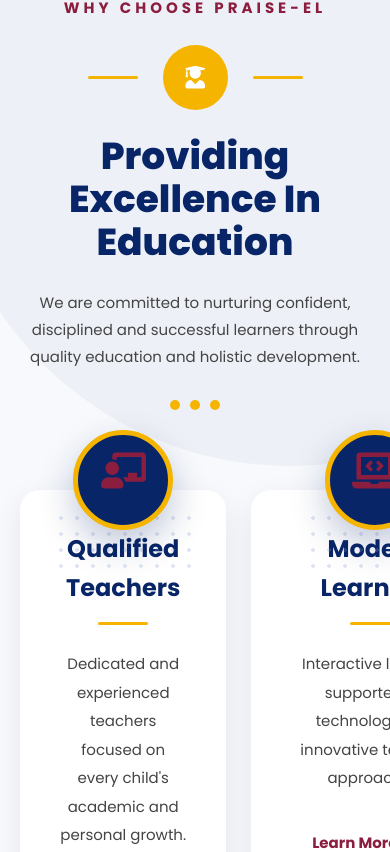
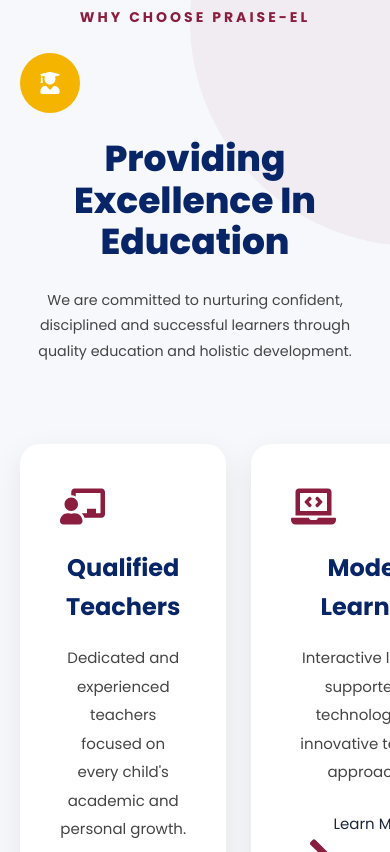
Before and after one commit to nickdev256/praiseel-school, a React (Vite) app: page / in a window 390 px wide. Shown: the part 4712-5564 px from the top of the page. Built offline with nearby package versions, Linux system fonts and the light colour scheme.

Commit message:
Fix App.css layout restrictions

```diff
--- a/src/components/WhyChooseUs.css
+++ b/src/components/WhyChooseUs.css
@@ -8,9 +8,11 @@
 
 .why-section{
   position:relative;
-  padding:120px 6%;
-  background:#f7f9fc;
   overflow:hidden;
+
+  padding:120px 5% 140px;
+  background:#f7f8fc;
+
   font-family:"Poppins",sans-serif;
 }
 
@@ -19,19 +21,22 @@
 .why-section::before{
   content:"";
   position:absolute;
-  left:-250px;
+
+  left:-350px;
   bottom:-250px;
 
-  width:700px;
-  height:700px;
+  width:900px;
+  height:900px;
 
   border-radius:50%;
+
   background:rgba(8,37,103,.04);
 }
 
 .why-section::after{
   content:"";
   position:absolute;
+
   right:-250px;
   top:-150px;
 
@@ -39,52 +44,55 @@
   height:700px;
 
   border-radius:50%;
-  background:rgba(8,37,103,.04);
+
+  background:rgba(139,30,63,.05);
 }
 
 /* HEADER */
 
 .why-header{
   position:relative;
-  z-index:2;
-
-  max-width:1000px;
-  margin:0 auto 100px;
+  z-index:5;
 
   text-align:center;
+  max-width:1000px;
+
+  margin:auto;
 }
 
-.why-tag{
+.why-header span{
   display:block;
 
-  color:#8B1E3F;
+  color:#8b1e3f;
 
-  font-size:1rem;
+  font-size:16px;
   font-weight:700;
 
-  letter-spacing:4px;
+  letter-spacing:5px;
+  text-transform:uppercase;
+
+  margin-bottom:25px;
 }
 
-.header-lines{
+.header-decoration{
   display:flex;
+  justify-content:center;
   align-items:center;
-  justify-content:center;
-  gap:25px;
+  gap:18px;
 
-  margin:25px 0;
+  margin-bottom:30px;
 }
 
-.header-lines span{
-  width:90px;
+.header-decoration .line{
+  width:95px;
   height:3px;
 
   background:#f4b400;
-  border-radius:50px;
 }
 
 .header-icon{
-  width:65px;
-  height:65px;
+  width:70px;
+  height:70px;
 
   border-radius:50%;
 
@@ -95,16 +103,15 @@
   align-items:center;
   justify-content:center;
 
-  font-size:1.5rem;
+  font-size:28px;
 }
 
 .why-header h2{
   color:#082567;
 
-  font-size:4.5rem;
+  font-size:clamp(2.7rem,6vw,5rem);
+  line-height:1.1;
   font-weight:800;
-
-  line-height:1.15;
 
   margin-bottom:25px;
 }
@@ -112,24 +119,24 @@
 .why-header p{
   color:#444;
 
-  font-size:1.2rem;
+  font-size:1.3rem;
   line-height:1.8;
 
-  max-width:800px;
+  max-width:850px;
   margin:auto;
 }
 
-.header-dots{
+.center-dots{
   display:flex;
   justify-content:center;
-  gap:10px;
+  gap:12px;
 
-  margin-top:30px;
+  margin-top:35px;
 }
 
-.header-dots span{
-  width:10px;
-  height:10px;
+.center-dots span{
+  width:12px;
+  height:12px;
 
   border-radius:50%;
 
@@ -140,14 +147,15 @@
 
 .why-grid{
   position:relative;
-  z-index:2;
+  z-index:5;
 
   max-width:1400px;
-  margin:auto;
+
+  margin:90px auto 0;
 
   display:grid;
   grid-template-columns:repeat(3,1fr);
-  gap:40px;
+  gap:45px;
 }
 
 /* CARD */
@@ -164,7 +172,7 @@
   text-align:center;
 
   box-shadow:
-  0 15px 40px rgba(0,0,0,.08);
+  0 10px 35px rgba(0,0,0,.08);
 
   border-bottom:4px solid #f4b400;
 
@@ -172,32 +180,13 @@
 }
 
 .why-card:hover{
-  transform:translateY(-12px);
+  transform:translateY(-10px);
 }
 
-.card-dots{
+.card-icon{
   position:absolute;
-  top:20px;
-  left:50%;
 
-  transform:translateX(-50%);
-
-  width:140px;
-  height:60px;
-
-  opacity:.25;
-
-  background-image:
-  radial-gradient(#7f9ccf 2px, transparent 2px);
-
-  background-size:16px 16px;
-}
-
-/* ICON */
-
-.icon-box{
-  position:absolute;
-  top:-60px;
+  top:-55px;
   left:50%;
 
   transform:translateX(-50%);
@@ -208,19 +197,38 @@
   border-radius:50%;
 
   background:#082567;
+  color:#fff;
 
   border:5px solid #f4b400;
-
-  color:#fff;
 
   display:flex;
   align-items:center;
   justify-content:center;
 
-  font-size:3rem;
+  font-size:48px;
+}
 
-  box-shadow:
-  0 15px 35px rgba(8,37,103,.25);
+.card-dots{
+  position:absolute;
+
+  top:25px;
+  left:50%;
+
+  transform:translateX(-50%);
+
+  display:grid;
+  grid-template-columns:repeat(6,8px);
+  gap:8px;
+
+  opacity:.25;
+}
+
+.card-dots span{
+  width:4px;
+  height:4px;
+
+  border-radius:50%;
+  background:#082567;
 }
 
 .why-card h3{
@@ -229,16 +237,14 @@
   font-size:2rem;
   font-weight:700;
 
-  margin-bottom:15px;
+  margin-bottom:18px;
 }
 
-.small-line{
-  width:50px;
+.card-line{
+  width:55px;
   height:3px;
 
   background:#f4b400;
-
-  border-radius:50px;
 
   margin:0 auto 25px;
 }
@@ -246,91 +252,120 @@
 .why-card p{
   color:#444;
 
-  font-size:1rem;
+  font-size:1.05rem;
   line-height:1.9;
 
   margin-bottom:25px;
 }
 
-/* BUTTON */
+.learn-more{
+  color:#8b1e3f;
 
-.why-card a{
+  font-weight:700;
+  font-size:1rem;
+
+  text-decoration:none;
+
   display:inline-flex;
   align-items:center;
   gap:10px;
-
-  text-decoration:none;
-
-  color:#8B1E3F;
-
-  font-size:1rem;
-  font-weight:700;
-
-  transition:.3s;
 }
 
-.why-card a:hover{
+.learn-more:hover{
   color:#082567;
 }
 
-.why-card a svg{
-  width:30px;
-  height:30px;
+/* TABLET */
 
-  border:2px solid #f4b400;
-  border-radius:50%;
-
-  padding:6px;
-}
-
-/* RESPONSIVE */
-
-@media(max-width:1200px){
+@media(max-width:1100px){
 
   .why-grid{
     grid-template-columns:repeat(2,1fr);
   }
 
-  .why-header h2{
-    font-size:3.5rem;
-  }
 }
+
+/* MOBILE */
 
 @media(max-width:768px){
 
   .why-section{
-    padding:80px 20px;
+    padding:90px 20px;
+  }
+
+  .why-header span{
+    font-size:14px;
+    letter-spacing:3px;
+  }
+
+  .header-decoration .line{
+    width:45px;
+  }
+
+  .header-icon{
+    width:60px;
+    height:60px;
+    font-size:22px;
+  }
+
+  .why-header h2{
+    font-size:3rem;
+    line-height:1.15;
+  }
+
+  .why-header p{
+    font-size:1.05rem;
+    line-height:1.8;
   }
 
   .why-grid{
     grid-template-columns:1fr;
-    gap:90px;
+    gap:85px;
+    margin-top:80px;
   }
 
-  .why-header{
-    margin-bottom:80px;
+  .why-card{
+    padding:85px 25px 30px;
   }
 
+  .card-icon{
+    width:110px;
+    height:110px;
+    font-size:40px;
+  }
+
+  .why-card h3{
+    font-size:1.8rem;
+  }
+
+  .why-card p{
+    font-size:1rem;
+  }
+
+  .why-section::after{
+    width:450px;
+    height:450px;
+    right:-250px;
+    top:-120px;
+  }
+}
+
+/* SMALL PHONES */
+
+@media(max-width:480px){
+
   .why-header h2{
-    font-size:2.5rem;
+    font-size:2.4rem;
   }
 
   .why-header p{
-    font-size:1rem;
+    font-size:.95rem;
   }
 
-  .header-lines span{
-    width:50px;
-  }
-
-  .icon-box{
-    width:100px;
-    height:100px;
-    font-size:2.3rem;
-  }
-
-  .why-card{
-    padding:80px 25px 30px;
+  .card-icon{
+    width:95px;
+    height:95px;
+    font-size:35px;
   }
 
   .why-card h3{
```
